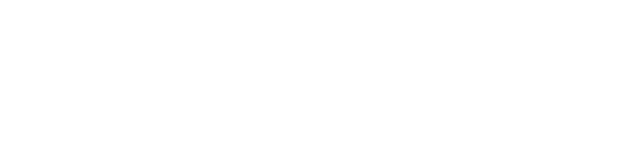
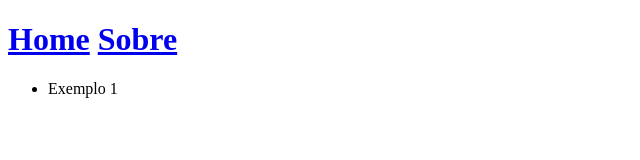
Before and after one commit to mathvini84-code/exemplo, a plain HTML site: page index.html in a window 1280 px wide. Shown: the whole page, without its empty margins (0-640 px from the left). Drawn offline with Linux system fonts and the light colour scheme.

Commit message:
Adicionado menu home

```diff
--- a/index.html
+++ b/index.html
@@ -7,7 +7,15 @@
 </head>
 <body>
     <header>
-
+        <h1>
+            <nav>
+                <a href="home.html">Home</a>
+                <a href="sobre.html">Sobre</a>
+            </nav>
+        </h1>
     </header>
+    <ul>
+        <li>Exemplo 1</li>
+    </ul>
 </body>
 </html>
```
